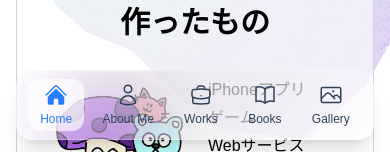
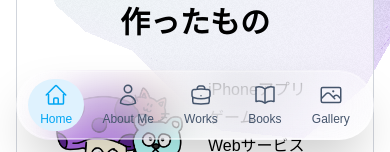
Before and after one commit to KazuhiroIto0127/omomuro.dev, a Next.js app: page / in a window 390 px wide. Shown: the part 692-844 px from the top of the page. Built offline with nearby package versions, Linux system fonts and the light colour scheme; no server answers; a web font is replaced by a local one; what tailwindcss-radix would draw is missing.

Commit message:
Revert "feat: enhance MobileNav component with solid icons and improved styling"
This reverts commit 73cf8a270aefce0157c5358c87d42ad7f2e34baa.

```diff
--- a/components/MobileNav.tsx
+++ b/components/MobileNav.tsx
@@ -1,20 +1,7 @@
 import Link from 'next/link';
 import { useRouter } from 'next/router';
 import clsx from 'clsx';
-import {
-  HomeIcon,
-  UserIcon,
-  BriefcaseIcon,
-  BookOpenIcon,
-  PhotoIcon
-} from '@heroicons/react/24/outline';
-import {
-  HomeIcon as HomeIconSolid,
-  UserIcon as UserIconSolid,
-  BriefcaseIcon as BriefcaseIconSolid,
-  BookOpenIcon as BookOpenIconSolid,
-  PhotoIcon as PhotoIconSolid
-} from '@heroicons/react/24/solid';
+import { HomeIcon, UserIcon, BriefcaseIcon, BookOpenIcon, PhotoIcon } from '@heroicons/react/24/outline';
 
 export default function MobileNav() {
   const router = useRouter();
@@ -25,49 +12,44 @@ export default function MobileNav() {
       title: 'Home',
       path: '/',
       icon: HomeIcon,
-      iconSolid: HomeIconSolid,
     },
     {
       title: 'About Me',
       path: '/about',
       icon: UserIcon,
-      iconSolid: UserIconSolid,
     },
     {
       title: 'Works',
       path: '/works',
       icon: BriefcaseIcon,
-      iconSolid: BriefcaseIconSolid,
     },
     {
       title: 'Books',
       path: '/books',
       icon: BookOpenIcon,
-      iconSolid: BookOpenIconSolid,
     },
     {
       title: 'Gallery',
       path: '/gallery',
       icon: PhotoIcon,
-      iconSolid: PhotoIconSolid,
     },
   ];
 
   return (
     <div className="fixed bottom-3 left-0 right-0 z-10 block px-4 md:hidden">
-      <nav className="mx-auto max-w-md rounded-2xl border border-white/30 bg-white/20 p-2 shadow-xl backdrop-blur-2xl relative overflow-hidden dark:border-white/20 dark:bg-black/30">
+      <nav className="mx-auto max-w-md rounded-full border border-white/20 bg-white/10 p-2 shadow-2xl backdrop-blur-xl before:absolute before:inset-0 before:rounded-full before:border before:border-white/40 before:bg-gradient-to-br before:from-white/25 before:to-transparent before:backdrop-blur-xl relative overflow-hidden dark:border-white/10 dark:bg-white/5 dark:before:border-white/20 dark:before:from-white/10">
         <div className="flex items-center justify-around relative z-10">
           {links.map((link) => {
-            const Icon = currentRoute === link.path ? link.iconSolid : link.icon;
+            const Icon = link.icon;
             return (
               <Link
                 key={link.path}
                 href={link.path}
                 className={clsx(
-                  'flex flex-col items-center justify-center rounded-xl px-3 py-1 text-xs transition-all duration-200',
+                  'flex flex-col items-center justify-center rounded-full px-3 py-1 text-xs transition-all duration-200',
                   {
-                    'bg-white/60 text-blue-500 backdrop-blur-sm dark:bg-white/30 dark:text-blue-300': currentRoute === link.path,
-                    'text-slate-700 hover:bg-white/20 hover:backdrop-blur-sm dark:text-slate-300 dark:hover:bg-white/10': currentRoute !== link.path,
+                    'bg-sky-100 text-sky-500 dark:bg-sky-900/50': currentRoute === link.path,
+                    'text-slate-600 hover:bg-slate-100 dark:text-slate-400 dark:hover:bg-slate-800/50': currentRoute !== link.path,
                   }
                 )}
               >
```
